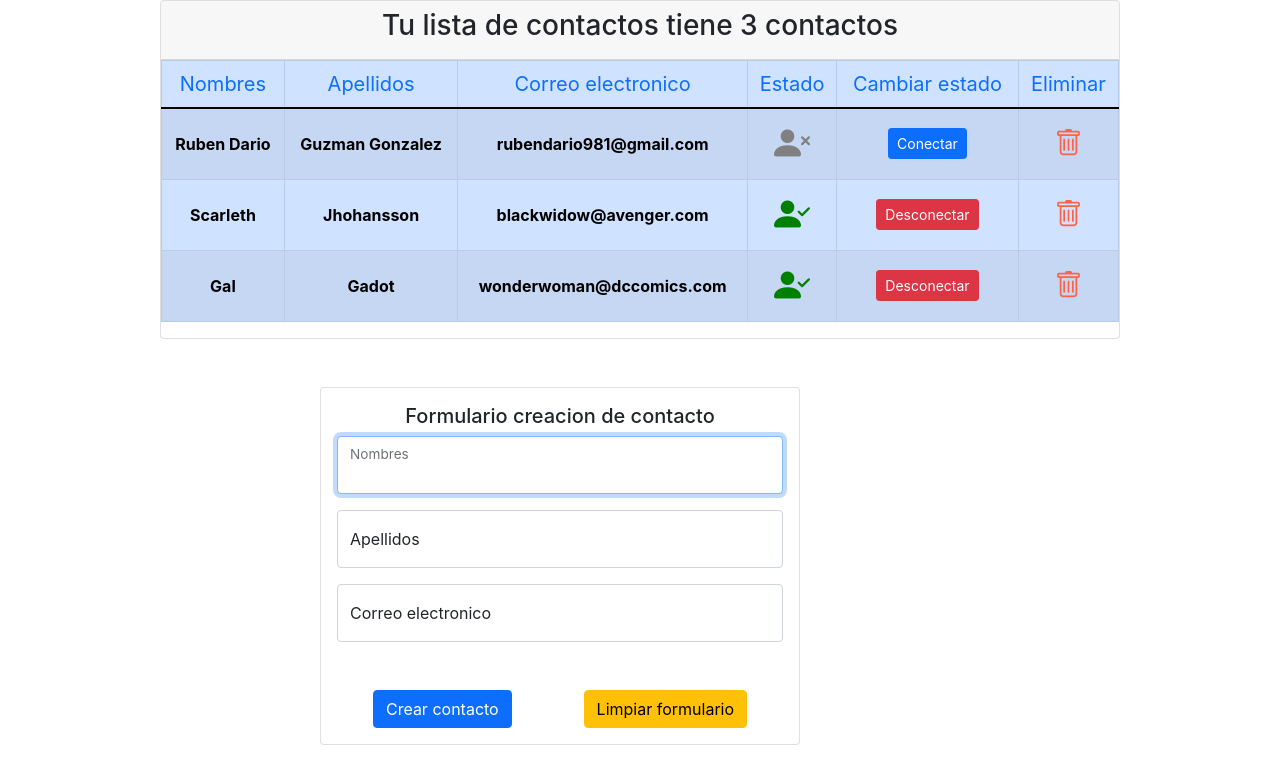
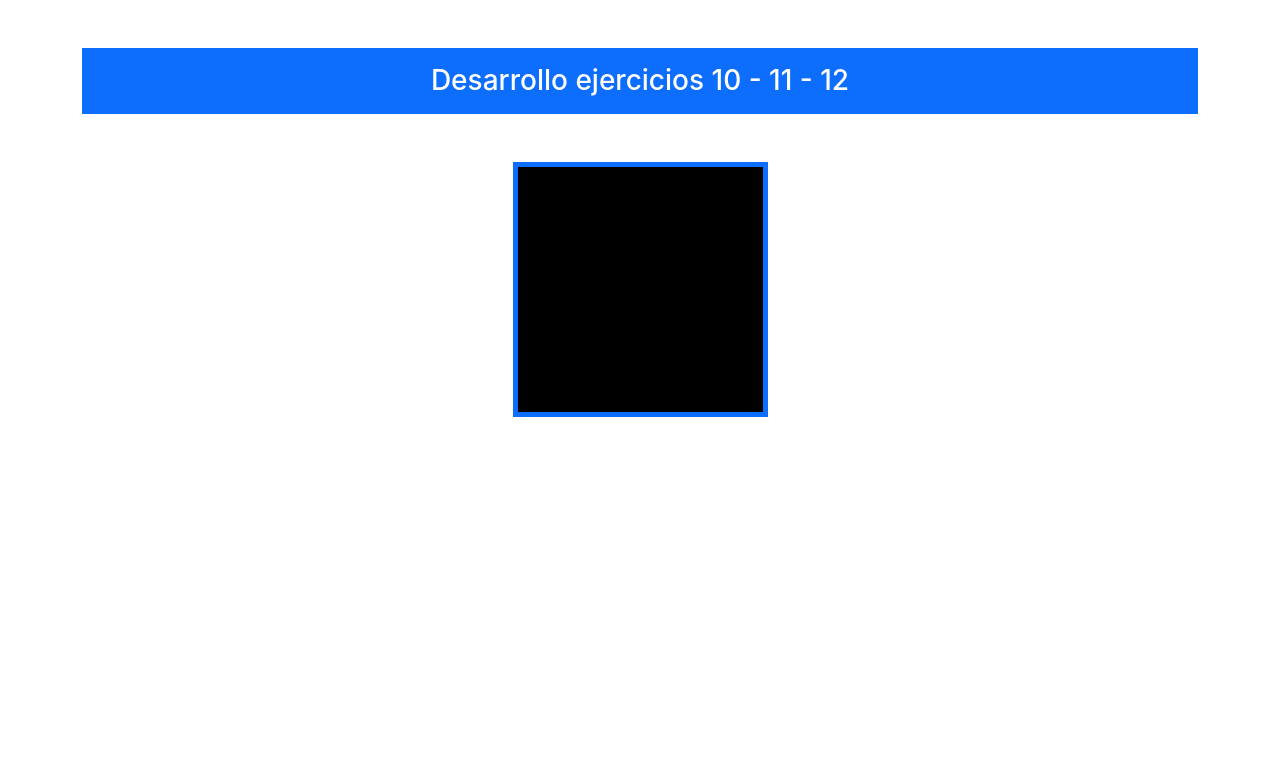
Before and after one commit to rubendario981/trainingOpenBootCamp, a React (Create React App) app: page / in a window 1280 px wide. Shown: the top 784 px of the page. Built offline with nearby package versions, Linux system fonts and the light colour scheme.

Commit message:
Exercises from 10 to 12 were completed

```diff
--- a/package.json
+++ b/package.json
@@ -6,6 +6,7 @@
     "@testing-library/jest-dom": "^5.16.4",
     "@testing-library/react": "^13.3.0",
     "@testing-library/user-event": "^13.5.0",
+    "axios": "^0.27.2",
     "bootstrap": "^5.1.3",
     "bootstrap-icons": "^1.9.0",
     "node-sass": "^7.0.1",
--- a/src/App.js
+++ b/src/App.js
@@ -7,6 +7,7 @@ import ContactListComponent from './components/container/contact_info';
 // import {CycleDidMount, CycleDidMountAF} from './hooks/lifeCycles/testingTypesCycles'
 // import Clock from './components/container/excercises4-5-6';
 // import Father from './components/container/father';
+import Exercises10To12 from './components/container/Exercises10-11-12'
 
 function App() {
   return (
@@ -23,7 +24,8 @@ function App() {
         <ComponenteConContexto/>
       <TaskListComponent></TaskListComponent>
       </header> */}
-      <ContactListComponent></ContactListComponent>
+      {/* <ContactListComponent></ContactListComponent>   */}
+      <Exercises10To12/>
     </div>
   );
 }
--- /dev/null
+++ b/src/components/container/Exercises10-11-12.jsx
@@ -0,0 +1,39 @@
+import React, {useState} from 'react'
+
+const Exercises10To12 = () => {
+
+  const [rgb, setRgb] = useState([0,0,0])
+  const [timer, setTimer] = useState(0)
+  const myStyle ={
+    width: '255px',
+    height: '255px',
+    backgroundColor: `rgb(${rgb[0]} ${rgb[1]} ${rgb[2]})`,
+    marginTop: '120px'
+  }
+
+  const changeColor = ()=>{
+    let minRgb = 0
+    let maxRgb = 255
+    setTimer(setInterval(() => {
+      setRgb([Math.floor(Math.random() * (maxRgb - minRgb + 1)),Math.floor(Math.random() * (maxRgb - minRgb + 1)),Math.floor(Math.random() * (maxRgb - minRgb + 1))])
+    }, 1000))
+    setRgb([10,200,40])
+  }
+
+  const stopChangeColor = ()=>{
+    clearInterval(timer)
+  }
+  return (
+    <div className='container'>
+        <h3 className='bg-primary text-white my-5 py-3'>Desarrollo ejercicios 10 - 11 - 12</h3>
+        <div className="m-auto mt-5 border border-primary border-5"
+          onMouseOver={changeColor}
+          onMouseOut={stopChangeColor}
+          onDoubleClick={stopChangeColor}
+          style={myStyle}>
+        </div>
+    </div>
+  )
+}
+
+export default Exercises10To12
```
Also changed, not shown: 1 other file (tests, documents, lock files or other folders).
